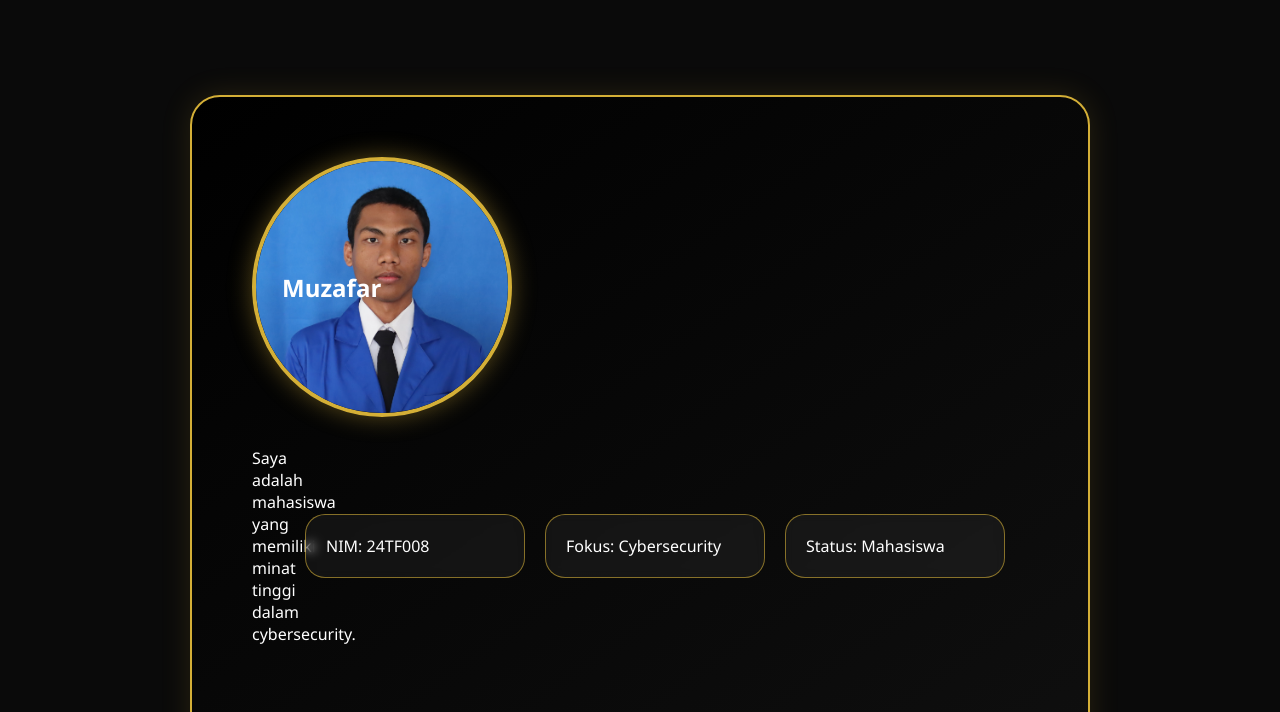
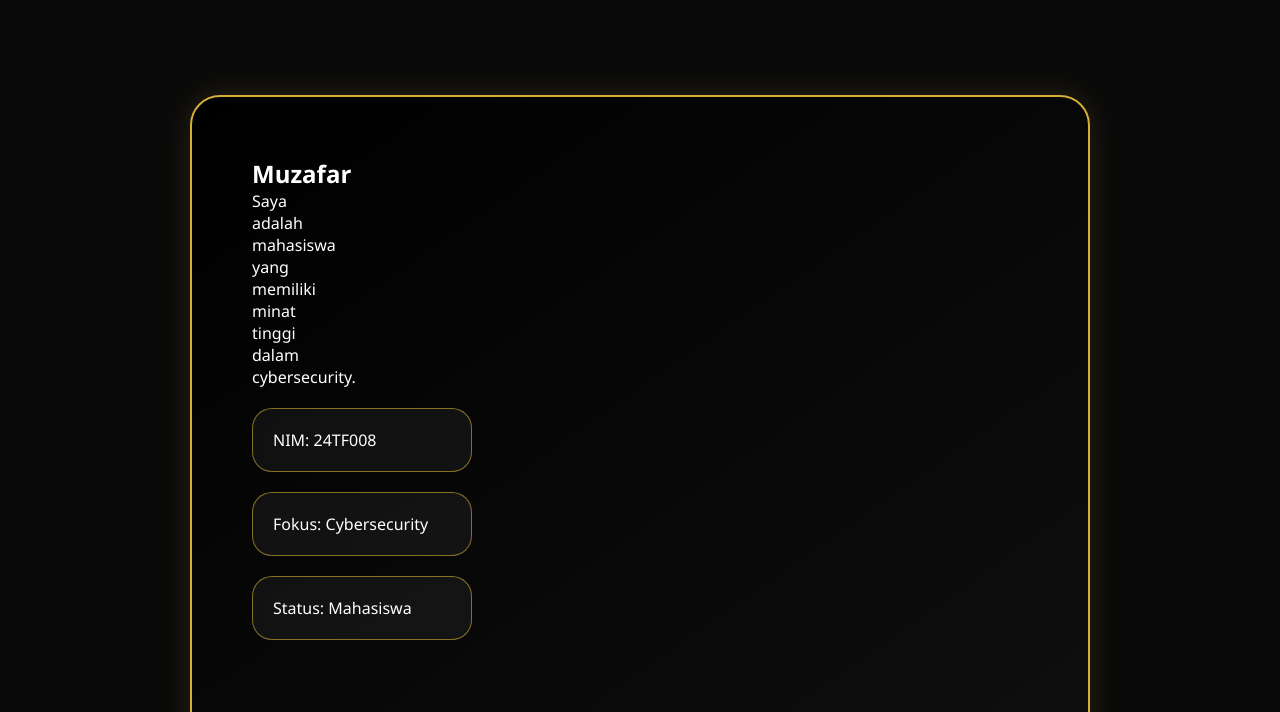
Before and after one commit to ma3673438-star/profilces, a plain HTML site: page tentang.html in a window 1280 px wide. Shown: the part 70-782 px from the top of the page. Drawn offline with Linux system fonts and the light colour scheme.

Commit message:
Update tentang.html

```diff
--- a/tentang.html
+++ b/tentang.html
@@ -17,8 +17,9 @@
 
     <section class="page">
       <div class="about-box">
-        <img src="24TF008 MUZAFAR.JPG" class="circle-img" />
-         <h2>Muzafar</h2>
+
+        <div>
+          <h2>Muzafar</h2>
           <p>
             Saya adalah mahasiswa yang memiliki minat tinggi dalam
             cybersecurity.
@@ -29,8 +30,8 @@
             <div class="card">Fokus: Cybersecurity</div>
             <div class="card">Status: Mahasiswa</div>
           </div>
+        </div>
       </div>
-
 
       <h3 style="margin-top: 70px; text-align: center; font-size: 28px">
         Sosial Media Saya
```
